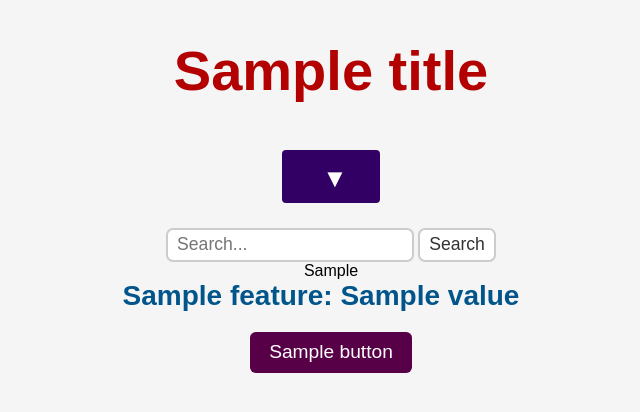
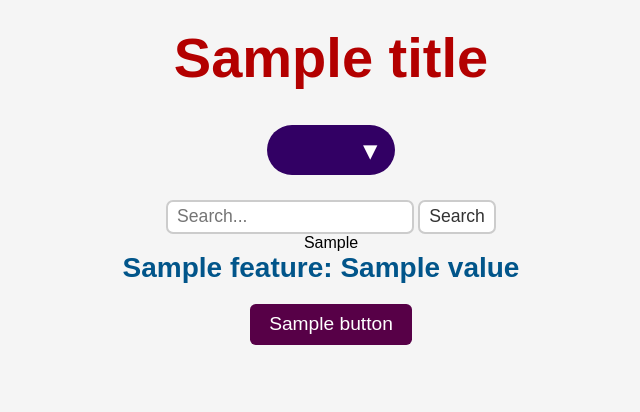
Before and after one commit to Milad244/SFU-Stats-Visualized, a Flask app: template templates/index.html in a window 1280 px wide. Shown: the top 412 px of the page, without its empty margins (309-949 px from the left). Run offline with Flask 3, Linux system fonts and the light colour scheme; the template is opened without the code that fills it: most values are stand-ins (such as "Sample title", 1, 10 or a date in 2020); some web fonts are replaced.

Commit message:
Visual overhaul complete

```diff
--- a/main.py
+++ b/main.py
@@ -811,6 +811,9 @@ def main():
 
     for cat_slug, stat_cat in all_stats.items():
         if category == cat_slug:
+            if stat is None:
+                first_stat = list(stat_cat.stat.items())[0][0]
+                return redirect(url_for("main", category=cat_slug, view=first_stat))
             try:
                 gotten_stat = stat_cat.stat[stat]
                 gotten_stat.set_keyword(keyword)
--- a/static/css/style.css
+++ b/static/css/style.css
@@ -11,6 +11,7 @@ body {
 h1 {
     color: rgb(179, 0, 0);
     font-size: 3.5em;
+    margin: 25px;
 }
 
 a {
@@ -51,36 +52,41 @@ button:active {
     margin: auto;
 }
 
-.dropdown {
+.split-dropdown {
     position: relative;
-    display: inline-block;
+    display: inline-flex;
     padding: 10px;
 }
 
-.dropdown-toggle {
+.dropdown-main-button, .dropdown-toggle {
     background-color: rgb(50, 0, 100);
     color: white;
     padding: 8px 32px;
     border: none;
     cursor: pointer;
-    border-radius: 4px;
-    font-size: 2em;
+    font-size: 1.8em;
+    transition: background-color 0.2s;
 }
 
-.dropdown-toggle::after {
-    /**Going to split this I think*/
-    content: "▼";
-    font-size: 0.8em;
-    margin-left: 8px;
-
+.dropdown-main-button {
+    border-top-left-radius: 999px;
+    border-bottom-left-radius: 999px;
 }
 
-.dropdown-toggle:hover {
-  background-color: rgb(62.5, 0, 125);
-  box-shadow: 0 4px 10px rgba(62.5, 0, 125, 0.3);
+.dropdown-toggle {
+    border-top-right-radius: 999px;
+    border-bottom-right-radius: 999px;
+    width: 50px;
+    text-align: center;
 }
 
-.dropdown-toggle:active {
+.dropdown-main-button:hover, .dropdown-toggle:hover {
+    background-color: rgb(60, 0, 120);
+    box-shadow: 0 4px 10px rgba(62.5, 0, 125, 0.3);
+    transform: none;
+}
+
+.dropdown-main-button:hover, .dropdown-toggle:active {
     box-shadow: 0 2px 6px rgba(62.5, 0, 125, 0.4);
 }
 
@@ -88,13 +94,12 @@ button:active {
     display: none;
     position: absolute;
     background-color: white;
-    /**min-width: 160px;**/
     box-shadow: 0 4px 8px rgba(0,0,0,0.1);
-    z-index: 1;
-    margin-top: 4px;
+    z-index: 100;
     border-radius: 4px;
     overflow: hidden;
-    white-space: nowrap;
+    top: 100%;
+    right: 0;
 }
 
 .dropdown-menu a {
--- a/templates/index.html
+++ b/templates/index.html
@@ -13,15 +13,16 @@
     <h1>{{ title }}</h1>
 
     <div class="categories">
-        <div class="dropdown" id="myDropdown">
-            <button class="dropdown-toggle">
+        <div class="split-dropdown">
+            <button class="dropdown-main-button">
                 {% for key, value in categories.items() %}
                     {% if request.args.get("category") == key %}
                         {{ value.title }}
                     {% endif %}
                 {% endfor %}
             </button>
-            <div class="dropdown-menu">
+            <button class="dropdown-toggle" onclick="toggleDropdown()">▾</button>
+            <div class="dropdown-menu" id="category-dropdown">
                 {% for key, value in categories.items() %}
                      {% if request.args.get("category") == key %}
                         <a id="active-category" href={{ value.query_url }}>{{ value.title }}</a>
@@ -85,16 +86,14 @@
 </html>
 
 <script>
-  const dropdown = document.getElementById('myDropdown');
-  const toggleBtn = dropdown.querySelector('.dropdown-toggle');
+    function toggleDropdown() {
+        const menu = document.getElementById("category-dropdown");
+        menu.style.display = menu.style.display === "block" ? "none" : "block";
+    }
 
-  toggleBtn.addEventListener('click', () => {
-    dropdown.classList.toggle('show');
-  });
-
-  document.addEventListener('click', (e) => {
-    if (!dropdown.contains(e.target)) {
-      dropdown.classList.remove('show');
+    document.addEventListener("click", (e) => {
+    if (!e.target.closest(".split-dropdown")) {
+        document.getElementById("category-dropdown").style.display = "none";
     }
-  });
+    });
 </script>
```
Lines whose indentation alone changed are shown as unchanged.
